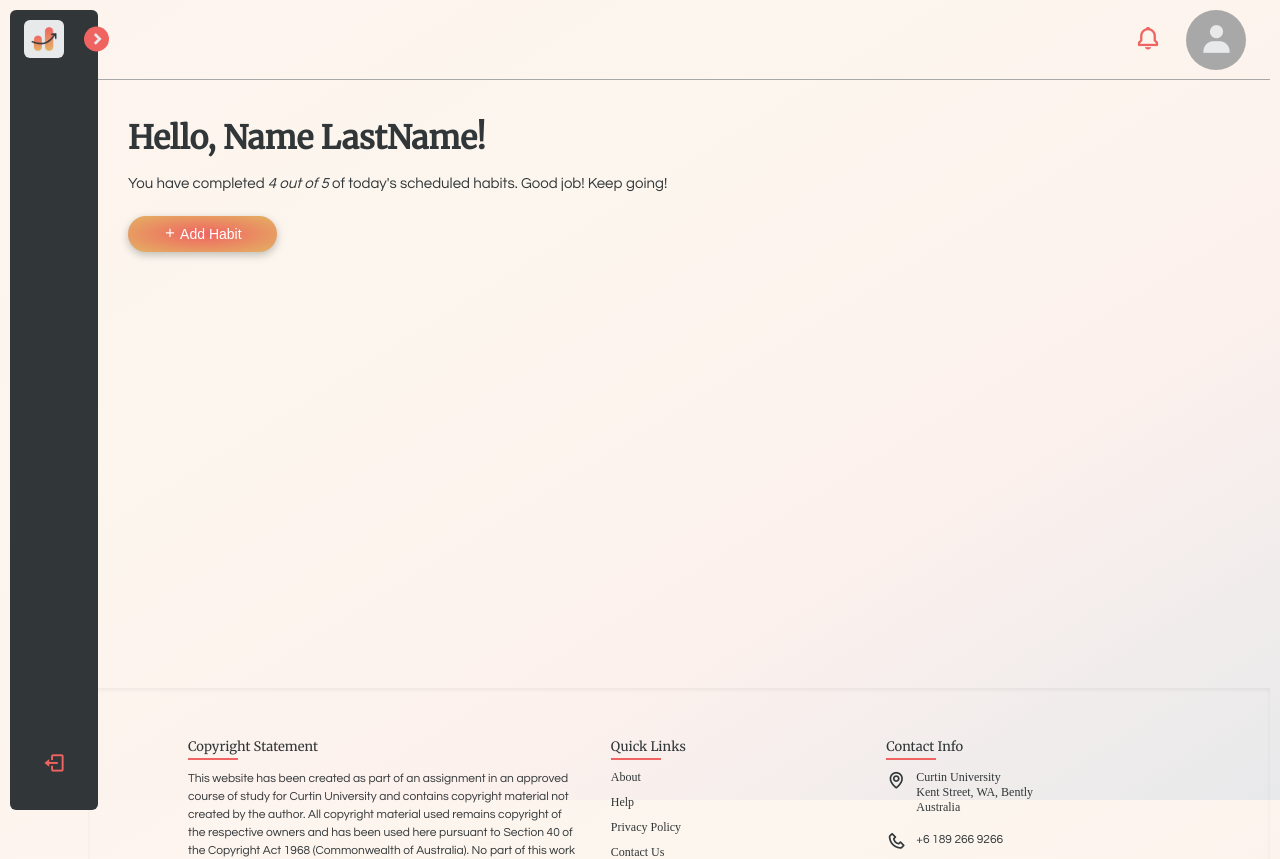
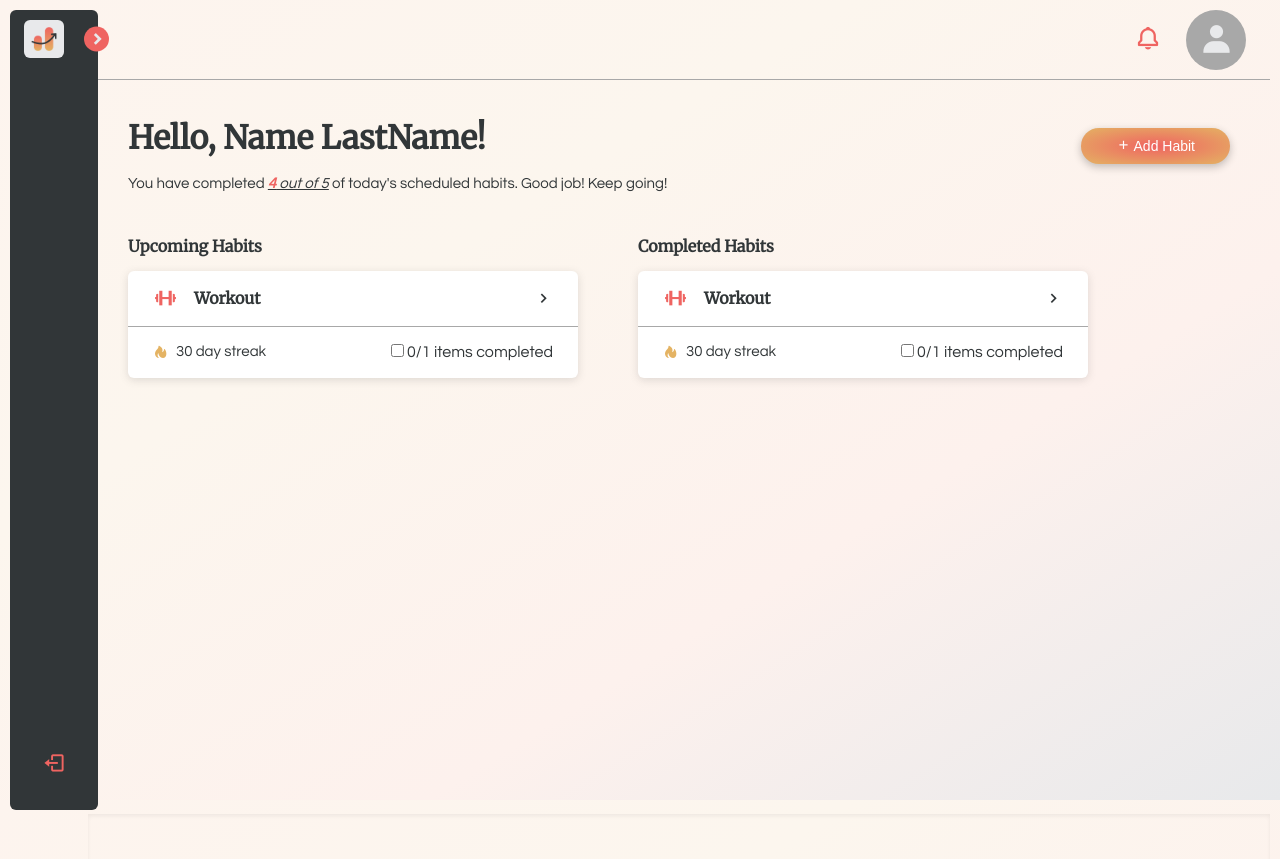
Before and after one commit to s3851446/habithub-frontend, a SvelteKit app in the folder WIP/habithub-frontend/: page / in a window 1280 px wide. Shown: the top 859 px of the page. Built offline with nearby package versions, Linux system fonts and the light colour scheme; no server answers.

Commit message:
Creates habit card component and uses on dashboard (still needs some fixes but I thought i'd push what I have done so I don't lose the progress).

```diff
--- /dev/null
+++ b/WIP/habithub-frontend/src/components/DashboardHabit.svelte
@@ -0,0 +1,105 @@
+<script>
+    let yes = false
+</script>
+
+<div class="habit-card">
+    <div class="wrapper">
+        <div class="title">
+            <i class='bx bx-dumbbell'></i>
+            <h2>Workout</h2>
+        </div>
+    <i class='bx bx-chevron-right'></i>
+    </div>
+    <hr>
+    <div class="wrapper card-info">
+        <div class="streak">
+        <i class='bx bxs-hot'></i>
+        <p>30 day streak</p>
+        </div>
+        <label>
+            <input type=checkbox bind:checked={yes}>
+            {#if yes}
+            1/1 items completed
+            {:else}
+            0/1 items completed
+            {/if}
+        </label>
+    </div>
+</div>
+
+<style>
+    .habit-card {
+        width: 450px;
+        height: auto;
+        background: #fff;
+        border-radius: 6px;
+        box-shadow: rgba(99, 99, 99, 0.2) 0px 2px 8px 0px;
+    }
+
+    .bx-chevron-right {
+        font-size: 20px;
+        transition: all 0.2s ease;
+    }
+
+    .habit-card:hover .bx-chevron-right {
+        transform: translateX(5px);
+    }
+
+    h2 {
+        font-size: 16px;
+        margin: 0;
+    }
+
+    .wrapper {
+        padding: 15px 25px;
+        display: flex;
+        flex-flow: row nowrap;
+        justify-content: space-between;
+        align-items: center;
+    }
+
+    .card-info {
+        flex-wrap: wrap;
+    }
+
+    .title, .streak {
+        display: flex;
+        flex-flow: row nowrap;
+        justify-content: flex-start;
+        align-items: center;
+        column-gap: 16px;
+    }
+
+    .streak {
+        column-gap: 7px;
+    }
+
+    .streak i {
+        color: #E4B363;
+    }
+
+    .title i {
+        font-size: 25px;
+        color: #EF6461;
+    }
+
+    p {
+        margin: 0;
+    }
+
+    input[type=checkbox] {
+        border-radius: 50%;
+    }
+
+    @media all and (max-width: 600px) {
+        .habit-card {
+            width: 380px;
+        }
+    }
+
+    @media all and (max-width: 525px) {
+        .habit-card {
+            width: 340px;
+        }
+    }
+</style>
--- a/WIP/habithub-frontend/src/routes/+page.svelte
+++ b/WIP/habithub-frontend/src/routes/+page.svelte
@@ -4,6 +4,7 @@
     import { validateToken } from "../utils"
     import { signout } from "../utils";
     import { redirectToLocation } from "../utils";
+    import DashboardHabit from "../components/DashboardHabit.svelte";
 
     onMount(async () => {
         let validToken = false;
@@ -17,18 +18,60 @@
         button.addEventListener("click", () => {
             redirectToLocation('/habits')
         })
-
-        console.log(button)
     })
 
 </script>
 
 <div class="body">
-    <h1>Hello, Name LastName!</h1>
-    <p>You have completed <i>4 out of 5</i> of today's
+    <div class="heading">
+        <h1>Hello, Name LastName!</h1>
+         <Button>
+            <i class='bx bx-plus'></i>
+            Add Habit
+        </Button>
+    </div>
+    <p>You have completed <i class="italics"> <b>4</b> out of 5</i> of today's
     scheduled habits. Good job! Keep going!</p>
-    <Button>
-        <i class='bx bx-plus'></i>
-        Add Habit
-    </Button>
+    <div class="habit-lists">
+        <div class="list">
+            <h2>Upcoming Habits</h2>
+            <DashboardHabit />
+        </div>
+        <div class="list">
+            <h2>Completed Habits</h2>
+            <DashboardHabit />
+        </div>
+    </div>
 </div>
+
+<style>
+    h2 {
+        font-size: 16px;
+    }
+
+    .habit-lists {
+        display: flex;
+        flex-flow: row wrap;
+        justify-content: flex-start;
+        align-items: flex-start;
+        align-content: flex-start;
+        gap: 60px;
+        margin-top: 40px;
+    }
+
+    .italics {
+        text-decoration: underline;
+    }
+
+    b {
+        color: #EF6461;
+    }
+
+    .heading {
+        display: flex;
+        width: 100%;
+        flex-flow: row wrap;
+        justify-content: space-between;
+        align-items: center;
+    }
+</style>
```
